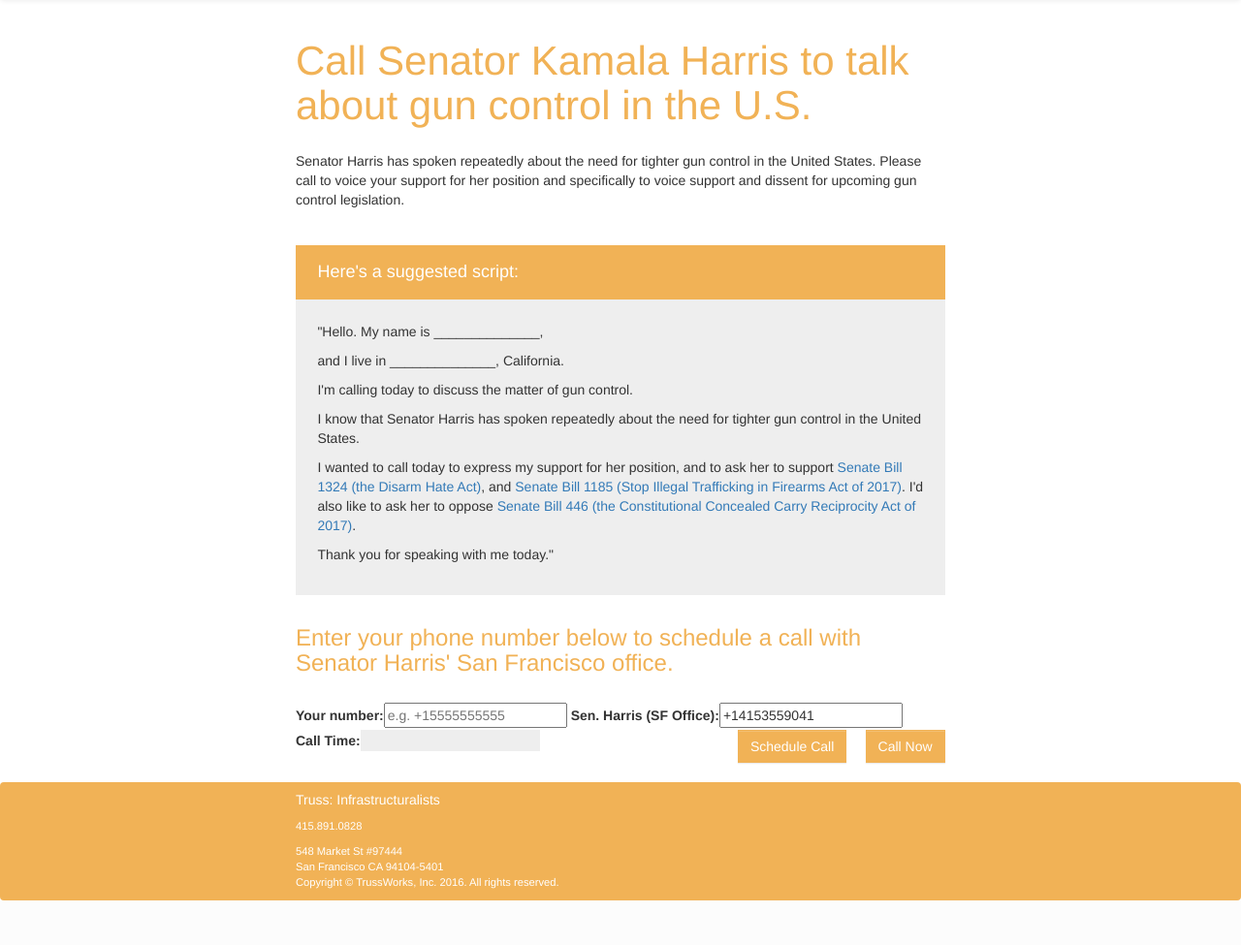
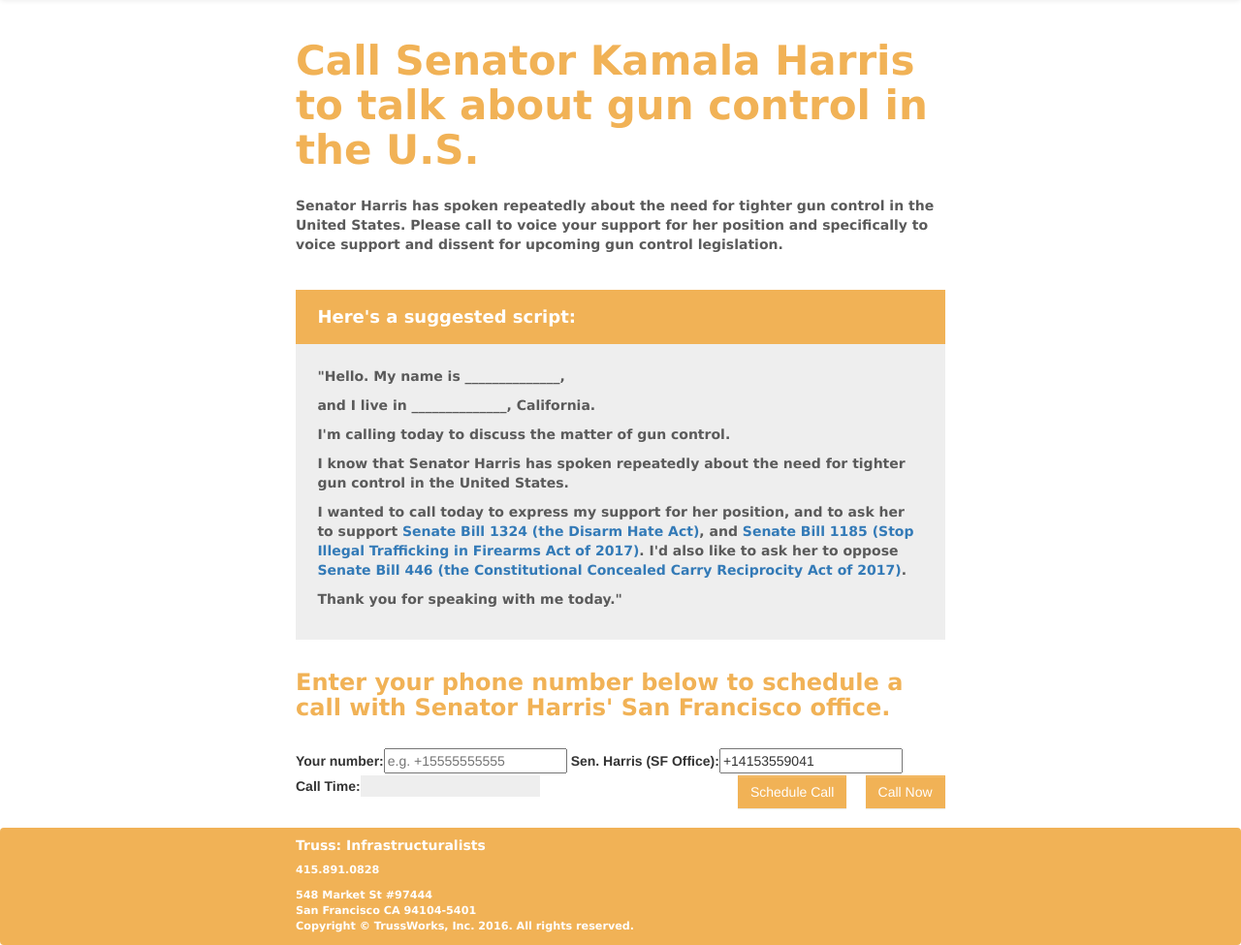
Before and after one commit to kilbergr/BoomerRang, a Django app: page / in a window 1280 px wide. Shown: the part 97-1072 px from the top of the page at 97% size. Before the commit the page ends 1026 px from the top, so only its background shows below. Run offline with Django 3.2, Linux system fonts and the light colour scheme; some libraries are stand-ins or nearby versions.

Commit message:
Updated font family

```diff
--- a/boomerrang/boomerrang_app/templates/index.html
+++ b/boomerrang/boomerrang_app/templates/index.html
@@ -72,8 +72,8 @@
     <nav class="navbar" id="footer">
       <div class="container">
         <h5>Truss: Infrastructuralists</h5>
-        <p>415.891.0828</p>
-        <p>548 Market St #97444<br>
+        <p class="color--white">415.891.0828</p>
+        <p class="color--white">548 Market St #97444<br>
         San Francisco CA 94104-5401<br>
         Copyright © TrussWorks, Inc. 2016. All rights reserved.</p>
       </div>
--- a/boomerrang/static/boomerrang/css/styles.css
+++ b/boomerrang/static/boomerrang/css/styles.css
@@ -15,8 +15,17 @@
 
 /* Text */
 
+h1, h2, h3, h4, h5, p {
+  font-family: Verdana;
+  font-weight: bold;
+}
+
 h1 {
   font-size: 3em;
+}
+
+p {
+  color: #5A5A5A;
 }
 
 /* Containers */
@@ -98,6 +107,10 @@
   color: #F1B256;
 }
 
+.color--white {
+  color: white;
+}
+
 .pull-right {
   float: right !important;
 }
```
